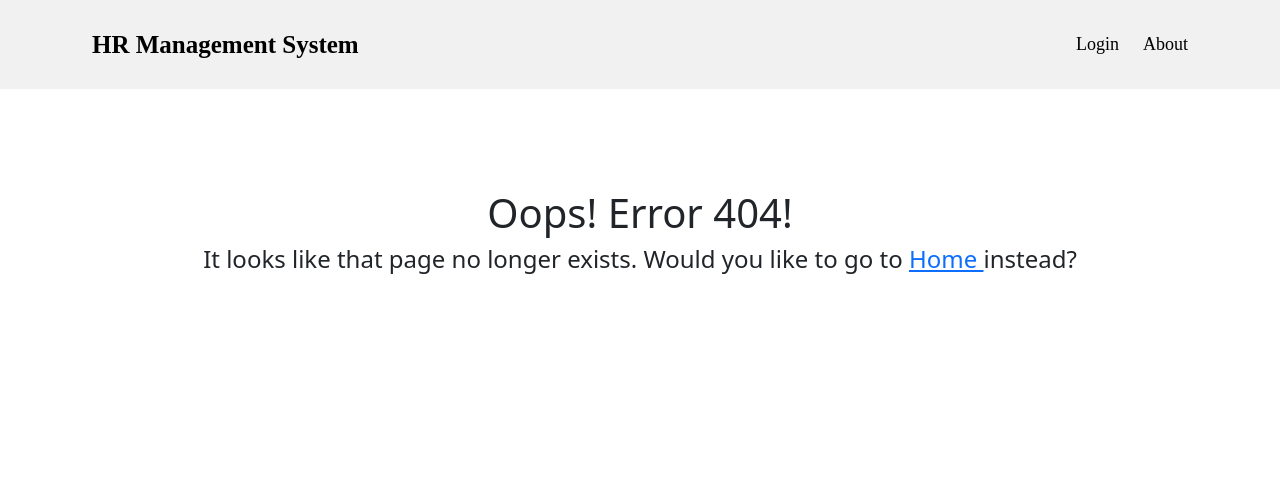
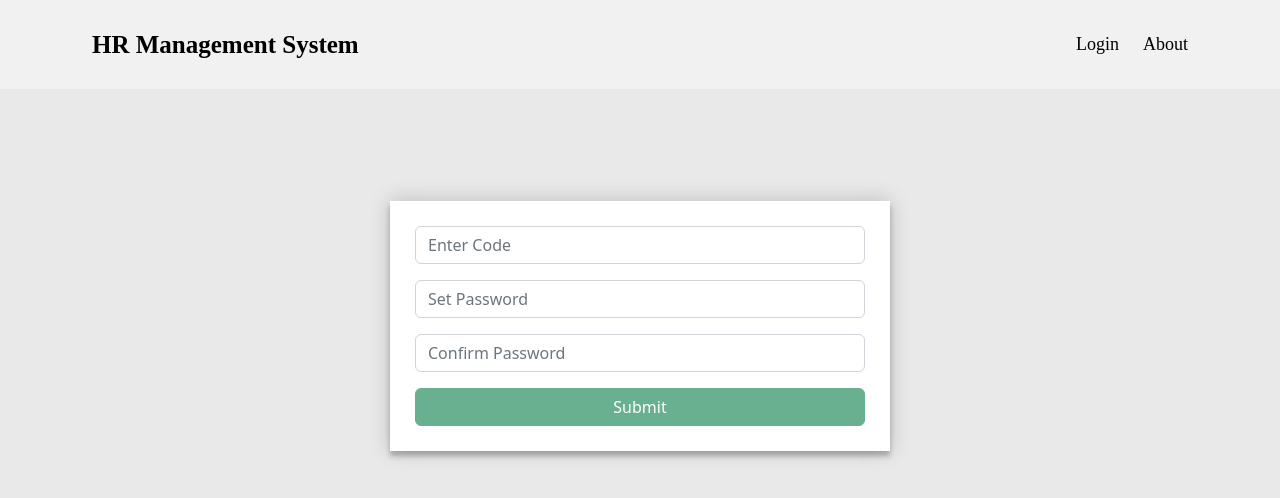
Before and after one commit to UMR/HRManagement, an Angular app in the folder HRManagement.Web/: page /forgot-password in a window 1280 px wide. Before the commit this address led to /page-not-found. Shown: the top 498 px of the page. Built offline with nearby package versions, Linux system fonts and the light colour scheme.

Commit message:
forgot password added

```diff
--- a/HRManagement.Web/src/app/app-routing.module.ts
+++ b/HRManagement.Web/src/app/app-routing.module.ts
@@ -1,5 +1,6 @@
 import { NgModule } from '@angular/core';
 import { RouterModule, Routes } from '@angular/router';
+import { ForgotPasswordComponent } from './forgot-password/forgot-password.component';
 import { HomeComponent } from './home/home.component';
 import { LoginComponent } from './login/login.component';
 import { PageNotFoundComponent } from './page-not-found/page-not-found.component';
@@ -19,6 +20,10 @@ const routes: Routes = [
     component: LoginComponent
   },
   {
+    path: 'forgot-password',
+    component: ForgotPasswordComponent
+  },
+  {
     path: 'page-not-found',
     component: PageNotFoundComponent
   },
--- a/HRManagement.Web/src/app/app.module.ts
+++ b/HRManagement.Web/src/app/app.module.ts
@@ -12,6 +12,7 @@ import { HomeComponent } from './home/home.component';
 import { NoticeComponent } from './notice/notice.component';
 import { PageNotFoundComponent } from './page-not-found/page-not-found.component';
 import { NoticeService } from './notice/notice.service';
+import { ForgotPasswordComponent } from './forgot-password/forgot-password.component';
 
 @NgModule({
   declarations: [
@@ -21,7 +22,8 @@ import { NoticeService } from './notice/notice.service';
     RegistrationComponent,
     HomeComponent,
     NoticeComponent,
-    PageNotFoundComponent
+    PageNotFoundComponent,
+    ForgotPasswordComponent
   ],
   imports: [
     BrowserModule,
--- /dev/null
+++ b/HRManagement.Web/src/app/forgot-password/forgot-password.component.css
@@ -0,0 +1,37 @@
+
+body {
+  padding: 14vh 0 49vh 0 !important;
+  background: #e9e9e9 !important;
+}
+
+.form-signup {
+  margin: 0 auto;
+  max-width: 500px;
+  background-color: white;
+  padding: 25px;
+}
+
+  .form-signup h2 {
+    padding-bottom: 20px;
+  }
+
+.form-box {
+  background: #fff;
+  box-shadow: 0 0 20px 0 rgba(0,0, 0, 0.2), 0 5px 5px 0 rgba(0,0, 0, 0.24);
+}
+
+.login {
+  padding-top: 20px;
+}
+
+a {
+  text-decoration: none;
+  color: green;
+  font-weight: bold;
+}
+
+.error {
+  color: red;
+  padding-left: 8px;
+  font-size: 12px;
+}
--- /dev/null
+++ b/HRManagement.Web/src/app/forgot-password/forgot-password.component.html
@@ -0,0 +1,33 @@
+<app-header></app-header>
+
+<body>
+  <div class="container">
+    <form class="form-signup form-box" [formGroup]="forgotPasswordForm" (ngSubmit)="submitForm()">
+
+      <div class="form-group mb-3">
+        <input type="text" class="form-control" placeholder="Enter Code" formControlName="code" />
+        <div *ngIf="code.invalid && (code.touched || code.dirty)">
+          <span class="error" *ngIf="code.errors?.required">*Code is required</span>
+        </div>
+      </div>
+
+      <div class="form-group mb-3">
+        <input type="password" class="form-control" placeholder="Set Password" formControlName="password" />
+        <div *ngIf="password.invalid && (password.touched || password.dirty)">
+          <span class="error" *ngIf="password.errors?.required">*Password is required</span>
+          <span class="error" *ngIf="password.errors?.minlength">*Minimum 6 characters</span>
+        </div>
+      </div>
+      <div class="form-group mb-3">
+        <input type="password" class="form-control" placeholder="Confirm Password" formControlName="confirmPassword" />
+        <div *ngIf="confirmPassword.invalid && (confirmPassword.touched || confirmPassword.dirty)">
+          <span class="error" *ngIf="confirmPassword.errors?.required">*Confirm Password is required</span>
+          <span class="error" *ngIf="confirmPassword.errors?.Mismatch">*Confirm Password didn't match</span>
+        </div>
+      </div>
+      <div class="d-grid gap-2">
+        <button class="btn btn-success btn-block" [disabled]="forgotPasswordForm.invalid">Submit</button>
+      </div>
+    </form>
+  </div>
+</body>
--- /dev/null
+++ b/HRManagement.Web/src/app/forgot-password/forgot-password.component.ts
@@ -0,0 +1,62 @@
+import { Component, OnInit } from '@angular/core';
+import { FormBuilder, FormControl, FormGroup, Validators } from '@angular/forms';
+import { Router } from '@angular/router';
+
+@Component({
+  selector: 'app-forgot-password',
+  templateUrl: './forgot-password.component.html',
+  styleUrls: ['./forgot-password.component.css']
+})
+export class ForgotPasswordComponent implements OnInit {
+
+  forgotPasswordForm: any;
+
+  constructor(private router: Router, private formBuilder: FormBuilder) { }
+
+  ngOnInit(): void {
+    this.forgotPasswordForm = this.formBuilder.group({
+      code: new FormControl(null, [Validators.required]),
+      password: new FormControl(null, [Validators.required, Validators.minLength(6)]),
+      confirmPassword: new FormControl(null, [Validators.required])
+    },
+      {
+        validators: this.Mismatch('password', 'confirmPassword')
+      });
+  }
+
+  get code() { return this.forgotPasswordForm.get('code'); }
+  get password() { return this.forgotPasswordForm.get('password'); }
+  get confirmPassword() { return this.forgotPasswordForm.get('confirmPassword'); }
+
+  Mismatch(controlName: string, matchingControlName: string) {
+    return (formGroup: FormGroup) => {
+      const control = formGroup.controls[controlName];
+      const matchingControl = formGroup.controls[matchingControlName];
+
+      if (matchingControl.errors && !matchingControl.errors['Mismatch']) {
+        return
+      }
+
+      if (control.value !== matchingControl.value) {
+        matchingControl.setErrors({ Mismatch: true });
+      }
+      else {
+        matchingControl.setErrors(null);
+      }
+    }
+  }
+
+  goToPage(pageName: any): void {
+    this.router.navigate([`${pageName}`]);
+  }
+
+  submitForm() {
+    console.log(this.forgotPasswordForm.value);
+
+    if (this.forgotPasswordForm.valid) {
+      alert(`Password has been set.`);
+      this.forgotPasswordForm.reset();
+    }
+  }
+
+}
--- a/HRManagement.Web/src/app/login/login.component.html
+++ b/HRManagement.Web/src/app/login/login.component.html
@@ -30,7 +30,7 @@
       </div>
       <div class="forgotpassword mb-3">
         <label>
-          <a href="#" class="forgotpassword">Forgot password? </a>
+          <a href="forgot-password" class="forgotpassword">Forgot password? </a>
         </label>
       </div>
       <div class="d-grid gap-2">
```
Also changed, not shown: 1 other file (tests, documents, lock files or other folders).
